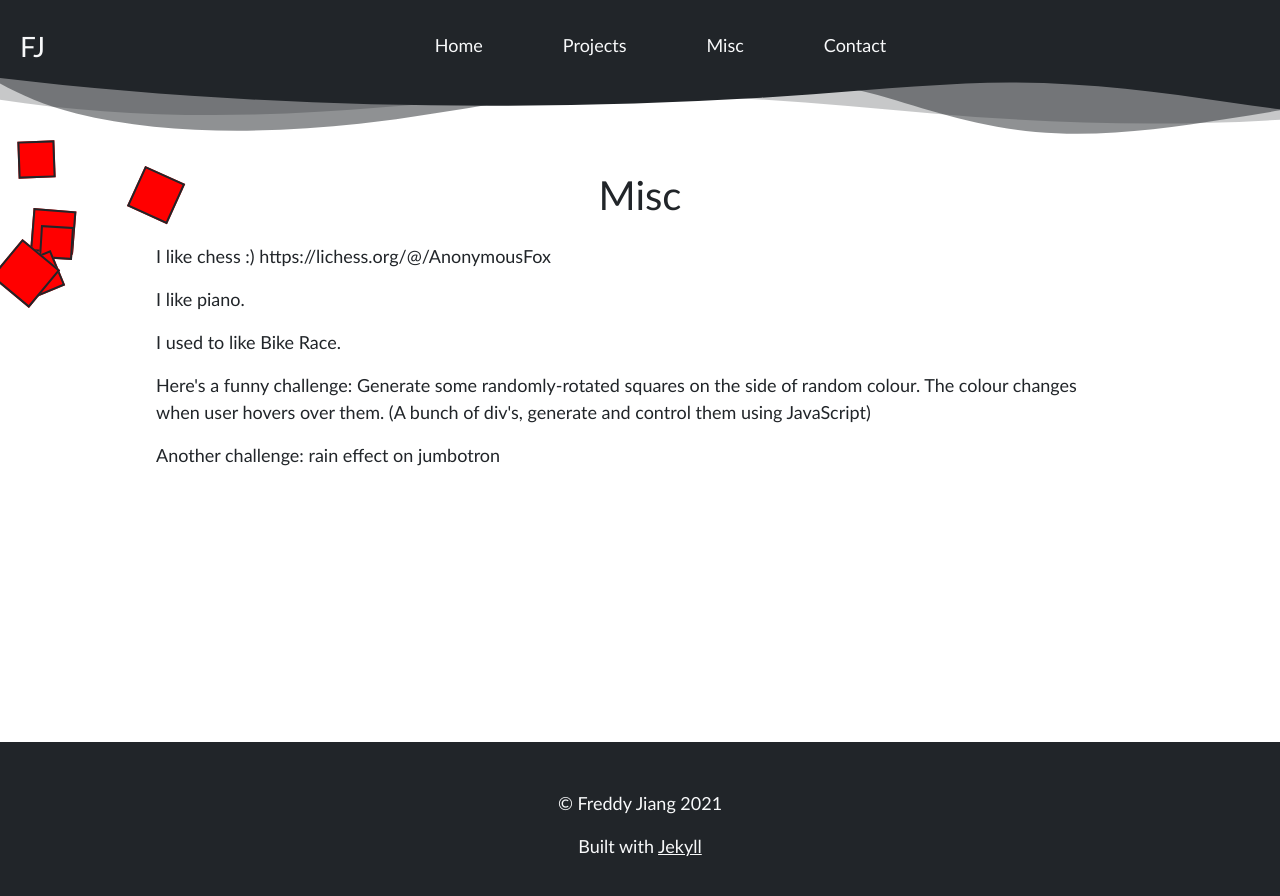
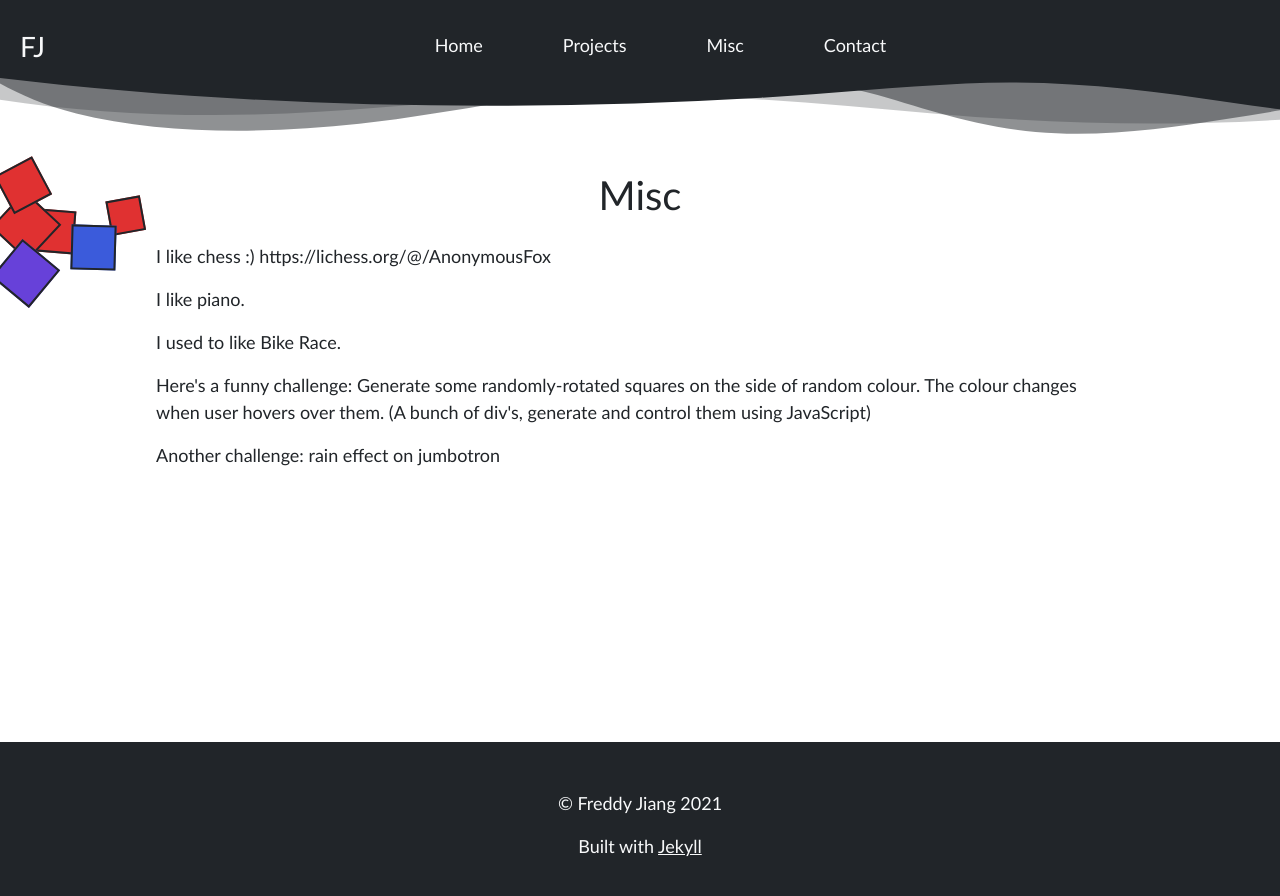
Before and after one commit to j-freddy/old-site, a Jekyll site: the page built from misc.html, in a window 1280 px wide. Shown: the top 896 px of the page. Built offline with Jekyll 4.4.1, drawn with Linux system fonts in a browser that asks for light colours.

Commit message:
Give squares random colours

```diff
--- a/_sass/main.scss
+++ b/_sass/main.scss
@@ -150,6 +150,4 @@
 .interactive-square {
   position: absolute;
   border: 2px solid $brand-black;
-  // Temporary
-  background-color: red;
 }
--- a/assets/js/interactiveSquares.js
+++ b/assets/js/interactiveSquares.js
@@ -7,14 +7,14 @@
   rotation;
   rotateSpeed;
 
-  constructor(x, y, width, rotation, rotateVelocity, container) {
+  constructor(x, y, width, rotation, rotateVelocity, container, colour) {
     this.x = x;
     this.y = y;
     this.width = width;
     this.rotation = rotation;
     this.maxRotateVelocity = rotateVelocity;
     this.rotateSpeed = 0;
-    this.element = this.createElement(container);
+    this.element = this.createElement(container, colour);
     this.startEventHandlers();
   }
 
@@ -22,13 +22,14 @@
     return this.width;
   }
 
-  createElement(container) {
+  createElement(container, colour) {
     let elem = document.createElement("div");
     elem.classList.add("interactive-square");
     elem.style.width = `${this.width}px`;
     elem.style.height = `${this.height}px`;
     elem.style.top = `${this.y}px`;
     elem.style.left = `${this.x}px`;
+    elem.style.backgroundColor = colour;
     container.appendChild(elem);
     return elem;
   }
@@ -56,6 +57,15 @@
   squares;
   container;
 
+  // Taken from open-color
+  colours = [
+    "#e03131",
+    "#c2255c",
+    "#9c36b5",
+    "#6741d9",
+    "#3b5bdb"
+  ]
+
   constructor(container, numSquares, maxX, maxY) {
     this.container = container;
     this.squares = this.createSquares(numSquares, maxX, maxY);
@@ -70,7 +80,8 @@
       let width = randomValue(30, 50);
       let rotation = randomValue(0, 360);
       let rotateVel = Math.round(Math.random()) ? 10 : -10;
-      squares.push(new Square(x, y, width, rotation, rotateVel, this.container));
+      let colour = this.colours[Math.floor(randomValue(0, this.colours.length))];
+      squares.push(new Square(x, y, width, rotation, rotateVel, this.container, colour));
     }
 
     return squares;
```
